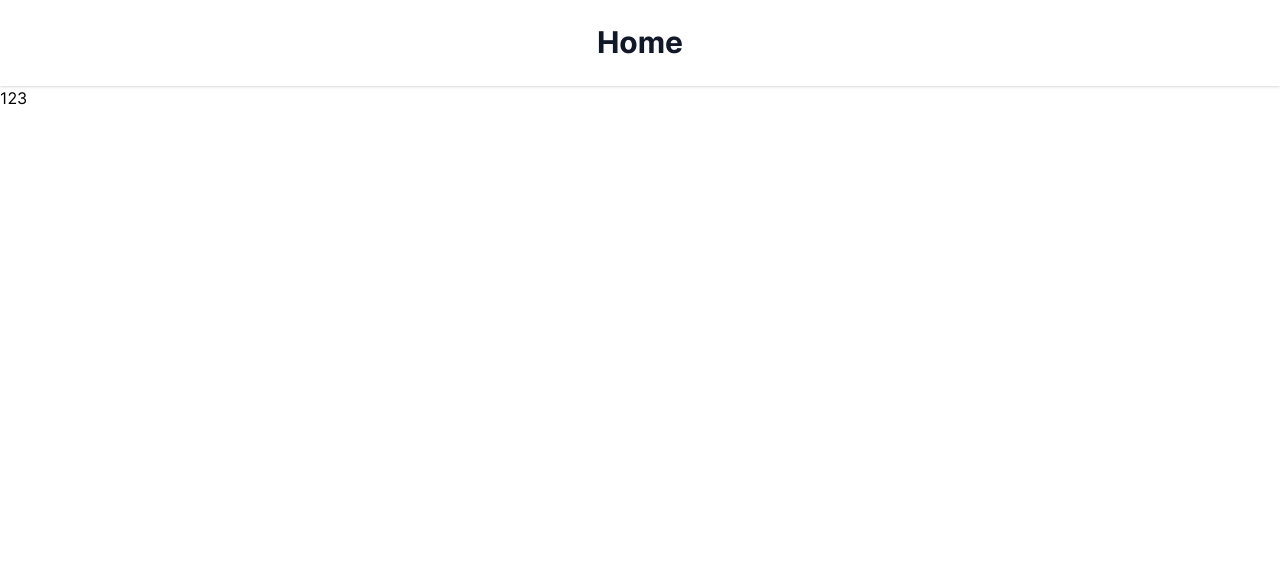
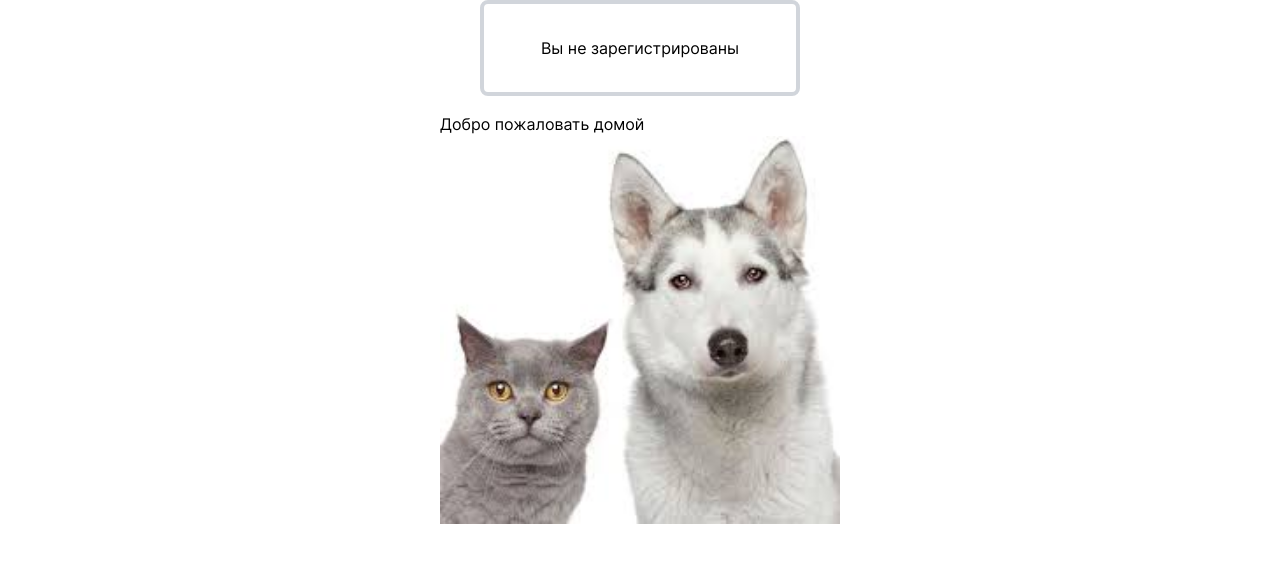
Before and after one commit to Domenys/firebase-auth, a Vue app: page / in a window 1280 px wide. Shown: the top 562 px of the page. Built offline with nearby package versions, Linux system fonts and the light colour scheme; no server answers; sample sign-in values are in the browser's storage; what @tailwindcss/typography would draw is missing.

Commit message:
Added firebase signOut

```diff
--- a/src/App.vue
+++ b/src/App.vue
@@ -1,12 +1,18 @@
 <template>
   <div>
-    <header class="bg-white shadow" v-if="$route.name">
-      <div class="max-w-7xl mx-auto py-6 px-4 sm:px-6 lg:px-8">
-        <h1 class="text-3xl font-bold leading-tight text-center text-gray-900">{{ $route.name }}</h1>
-      </div>
-    </header>
+    <Header />
     <main>
       <router-view/>
     </main>
   </div>
 </template>
+
+<script>
+import Header from '@/components/Header.vue'
+export default {
+  name: 'App',
+  components: {
+    Header
+  }
+}
+</script>
--- /dev/null
+++ b/src/components/Header.vue
@@ -0,0 +1,71 @@
+<template>
+  <div class="dt-header-wrap w-full h-24">
+    <div>
+      <div
+        v-if="store.state.authUser !== null"
+        class="dt-not-registered flex flex-row justify-between items-center w-1/4 h-24 mx-auto pl-4 pr-4 text-center border-4 border-solid border-gray-300 rounded-lg"
+      >
+        {{ authUserArray.email }}
+
+        <button
+          @click="signOut"
+          class="px-6 py-2  transition ease-in duration-200 uppercase rounded-full hover:bg-gray-800 hover:text-white border-2 border-gray-900 focus:outline-none"
+        >
+          Выход
+        </button>
+      </div>
+      <div
+        v-else
+        class="dt-not-registered w-1/4 h-24 mx-auto pt-8 text-center border-4 border-solid border-gray-300 rounded-lg"
+      >
+        Вы не зарегистрированы
+      </div>
+    </div>
+  </div>
+</template>
+
+<script>
+import { computed, ref } from 'vue'
+
+import { useRouter, useRoute } from 'vue-router'
+import { useStore } from 'vuex'
+
+import firebase from 'firebase'
+import { auth } from '@/firebase'
+import router from '@/router'
+export default {
+  setup() {
+    const store = useStore()
+
+    const authUserArray = computed(() => {
+      return ( store.state.authUser || [])
+    });
+
+    const signOut = () => {
+      firebase.auth().signOut()
+        .then(() => {
+          store.dispatch('saveAuthUser')
+          console.log('store')
+          console.log(store.state)
+          router.push('/auth')
+        })
+        .catch((error) => {
+          // An error happened.
+        })
+    }
+
+
+
+    return {
+      store,
+      authUserArray,
+      signOut
+    }
+  }
+
+}
+</script>
+
+<style>
+
+</style>
--- a/src/router.js
+++ b/src/router.js
@@ -1,5 +1,7 @@
 import { createRouter, createWebHistory } from 'vue-router'
 import { auth } from '@/firebase'
+
+import store from '@/store'
 
 import Home from '@/views/Home.vue'
 import Auth from '@/views/Auth.vue'
@@ -36,7 +38,8 @@ const router = createRouter({
 
 router.beforeEach((to, from, next) => {
   const requiresAuth = to.matched.some(x => x.meta.requiresAuth)
-
+  console.log('store')
+  console.log(store.state.authUser)
   if (requiresAuth && !auth.currentUser) {
     next('/auth')
   } else {
--- a/src/store/index.js
+++ b/src/store/index.js
@@ -1,19 +1,29 @@
 import { createStore } from 'vuex'
+
+import createPersistedState from 'vuex-persistedstate'
 
 const store = createStore({
   state: () => ({
     authUser: null
   }),
 
+  plugins: [createPersistedState()],
+
   mutations: {
     setAuthUser (state, payload) {
       state.authUser = payload
+    },
+    setAuthUserNull (state, payload) {
+      state.authUser = null
     }
   },
 
   actions: {
-    saveAuthUser({commit}, data) {
+    saveAuthUser({ commit }, data) {
       commit('setAuthUser', data)
+    },
+    authUserNull({ commit }) {
+      commit('setAuthUserNull')
     }
   },
 
--- a/src/views/Auth.vue
+++ b/src/views/Auth.vue
@@ -145,6 +145,7 @@ export default {
       firebase.auth().signInWithPopup(provider)
         .then(result => {
           fetchUserProfile(result.user)
+          saveAuthUser()
         })
         .catch(error => {
           errorStates.email.error = true
@@ -158,6 +159,7 @@ export default {
       await firebase.auth().signInWithPopup(provider)
         .then(result => {
           fetchUserProfile(result.user)
+          saveAuthUser()
         })
         .catch(error => {
           errorStates.email.error = true
@@ -179,10 +181,7 @@ export default {
             errorStates.email.errorMsg = e.message
           })
         if (!errorStates.email.error)  {
-          auth.onAuthStateChanged(user => {
-            authUser = user
-            saveAuthUser()
-           })
+          saveAuthUser()
           fetchUserProfile(user)
         }
       }
@@ -193,7 +192,7 @@ export default {
     }
 
     const saveAuthUser = () => {
-      store.dispatch('saveAuthUser', authUser)
+      auth.onAuthStateChanged(user => store.dispatch('saveAuthUser', user))
     }
 
     const fetchUserProfile = user => {
--- a/src/views/Home.vue
+++ b/src/views/Home.vue
@@ -1,3 +1,16 @@
 <template>
-    123
+  <div class="dt-home-wrap w-max mx-auto mt-4">
+    <h1>Добро пожаловать домой</h1>
+    <img src="@/assets/img/catAndDog.jpg" alt="Cat and dog" width="400" height="400">
+  </div>
 </template>
+
+<script>
+export default {
+
+}
+</script>
+
+<style>
+
+</style>
```
Also changed, not shown: package.json (+5 -4 lines), src/assets/img/catAndDog.jpg (added), 1 other file (tests, documents, lock files or other folders).
